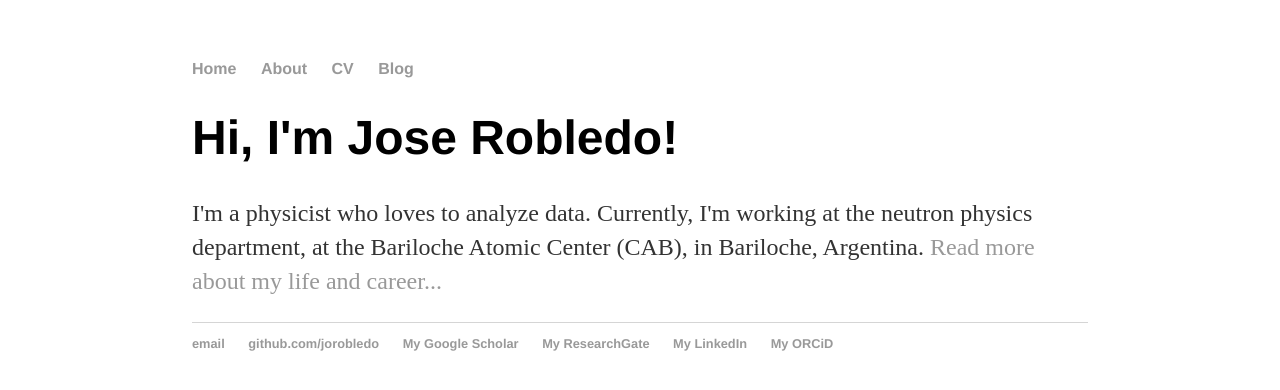
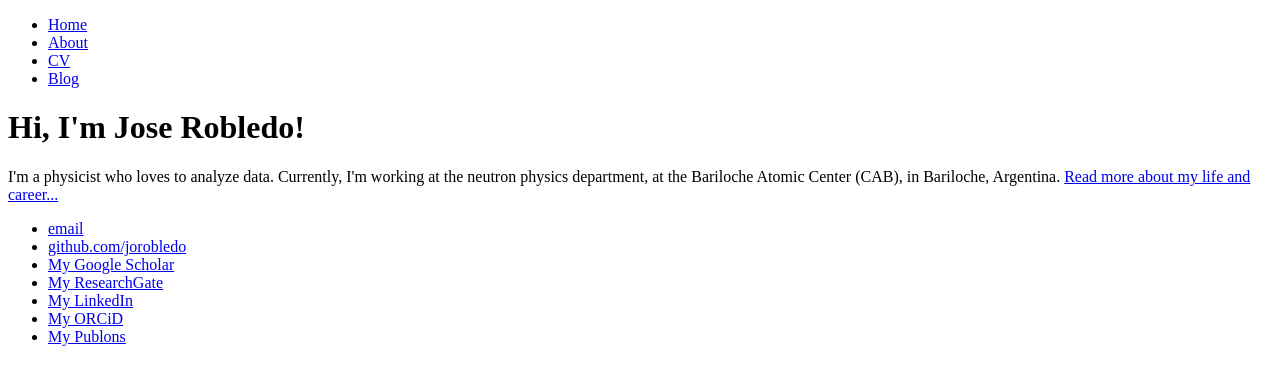
Before and after one commit to jorobledo/jorobledo.github.io, a Jekyll site: the page built from index.html, in a window 1280 px wide. Shown: the top 390 px of the page. Built offline with Jekyll 4.4.1, drawn with Linux system fonts in a browser that asks for light colours.

Commit message:
Update default.html

```diff
--- a/_layouts/default.html
+++ b/_layouts/default.html
@@ -3,7 +3,8 @@
 		<head>
 			<title>{{ page.title }}</title>
 			<!-- link to main stylesheet -->
-			<link rel="stylesheet" type="text/css" href="/css/main.css">
+			<!--link rel="stylesheet" type="text/css" href="/css/main.css"-->
+			<link rel="stylesheet" href="https://cdnjs.cloudflare.com/ajax/libs/font-awesome/4.7.0/css/font-awesome.min.css">
 		</head>
 		<body>
 			<nav>
@@ -26,7 +27,8 @@
 				<li><a href="https://scholar.google.com/citations?user=CdIsuOEAAAAJ&hl=es&authuser=2&oi=ao">My Google Scholar</a></li>
 				<li><a href="https://www.researchgate.net/profile/Jose-Robledo-5">My ResearchGate</a></li>
 				<li><a href="https://www.linkedin.com/in/jose-i-robledo/">My LinkedIn</a></li>
-				<li><a href="https://orcid.org/my-orcid?orcid=0000-0001-8784-2558">My ORCiD</a></li>
+				<li><a href="https://orcid.org/0000-0001-8784-2558">My ORCiD</a></li>
+				<li><a href="https://publons.com/researcher/1191278/jose-robledo/">My Publons</a></li>
 				</ul>
 			</footer>
 		</body>
```
